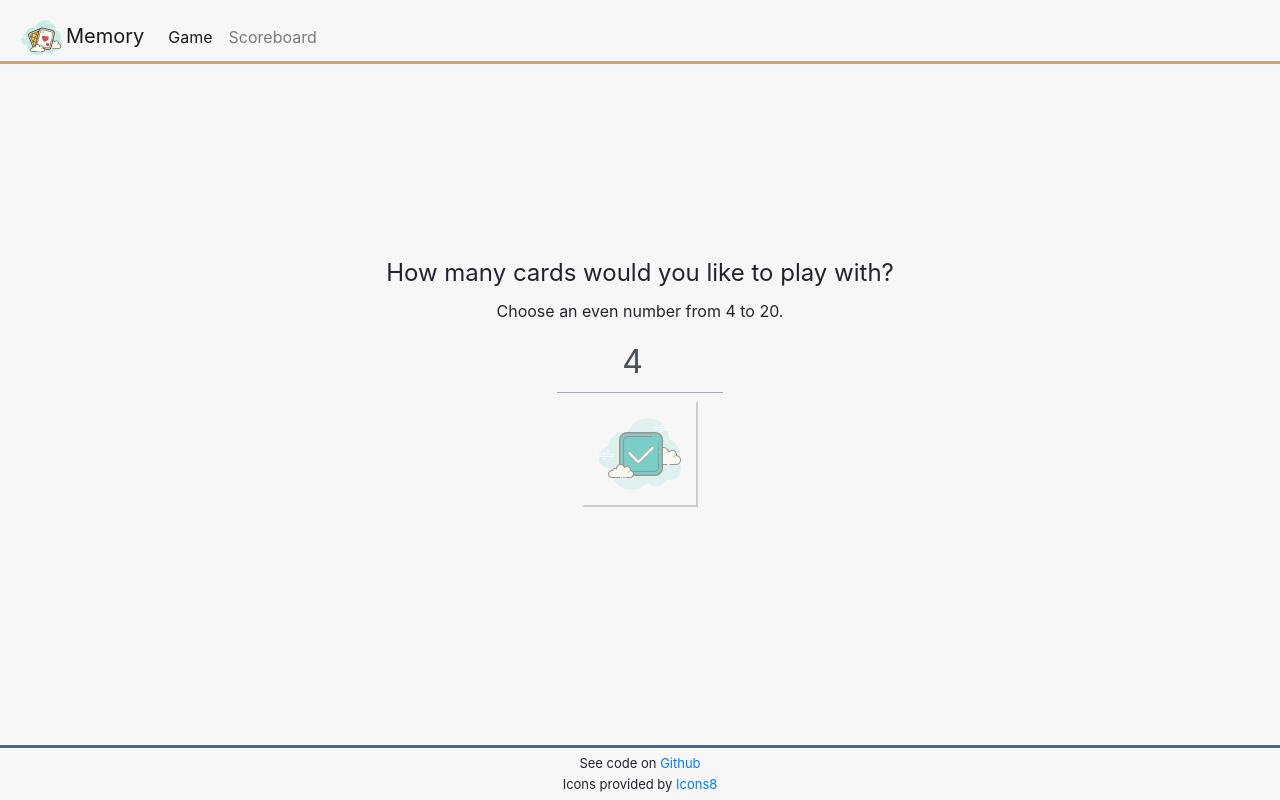
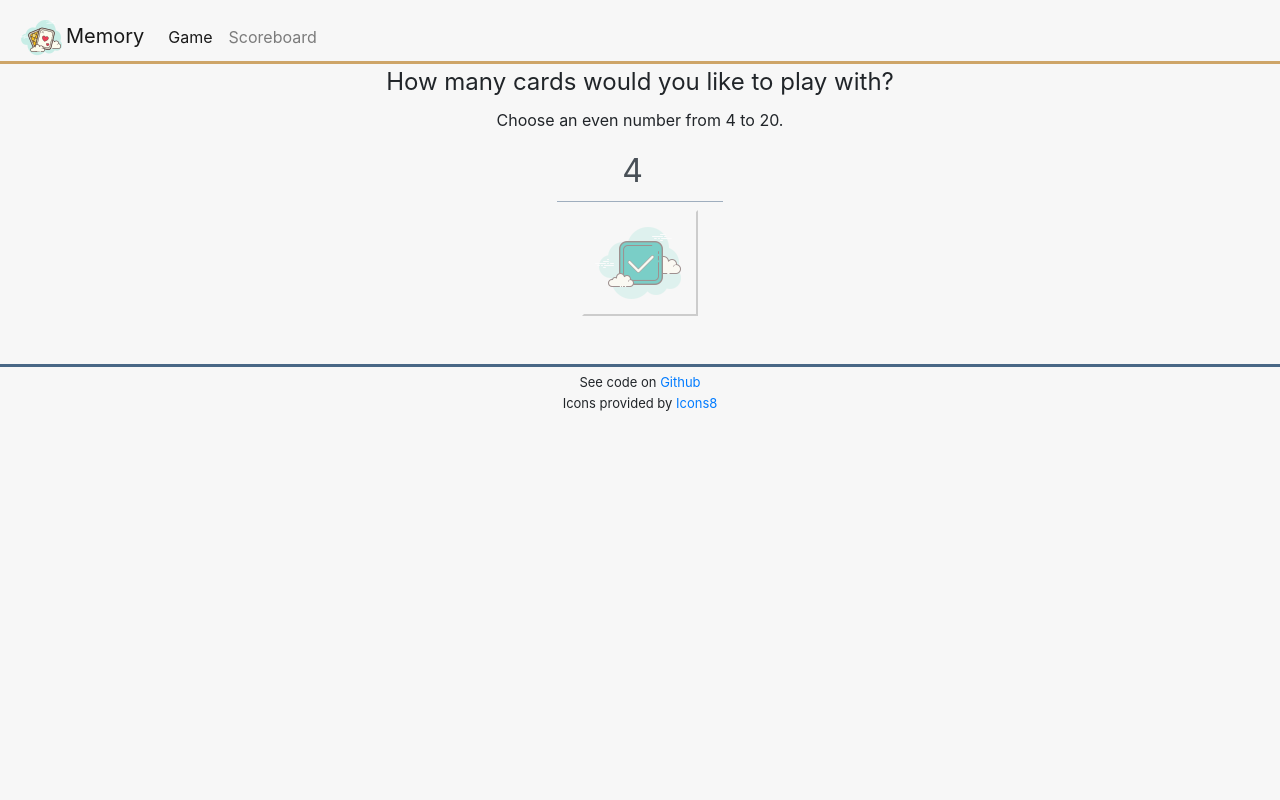
Before and after one commit to ewelinalabas/memorygame, a React (Create React App) app: page / in a window 1280 px wide. Built offline with nearby package versions, Linux system fonts and the light colour scheme.

Commit message:
Change default filter; fix styles for play

```diff
--- a/src/reducers/scoreboard.js
+++ b/src/reducers/scoreboard.js
@@ -5,7 +5,7 @@ const initialState = {
   pastScores: [],
   error: null,
   numberOfCardsFilter: 'All',
-  scoresOrder: SCORES_ORDER_OPTIONS.OLDEST_TO_NEWEST,
+  scoresOrder: SCORES_ORDER_OPTIONS.NEWEST_TO_OLDEST,
   selectedChunkOfScores: 0
 }
 
--- a/src/styles/index.css
+++ b/src/styles/index.css
@@ -8,6 +8,6 @@ body {
 .container-fluid {
   display: flex;
   flex-direction: column;
-  height: 100vh;
+  height: 100%;
   padding: 0 0 0 0;
 }
```
